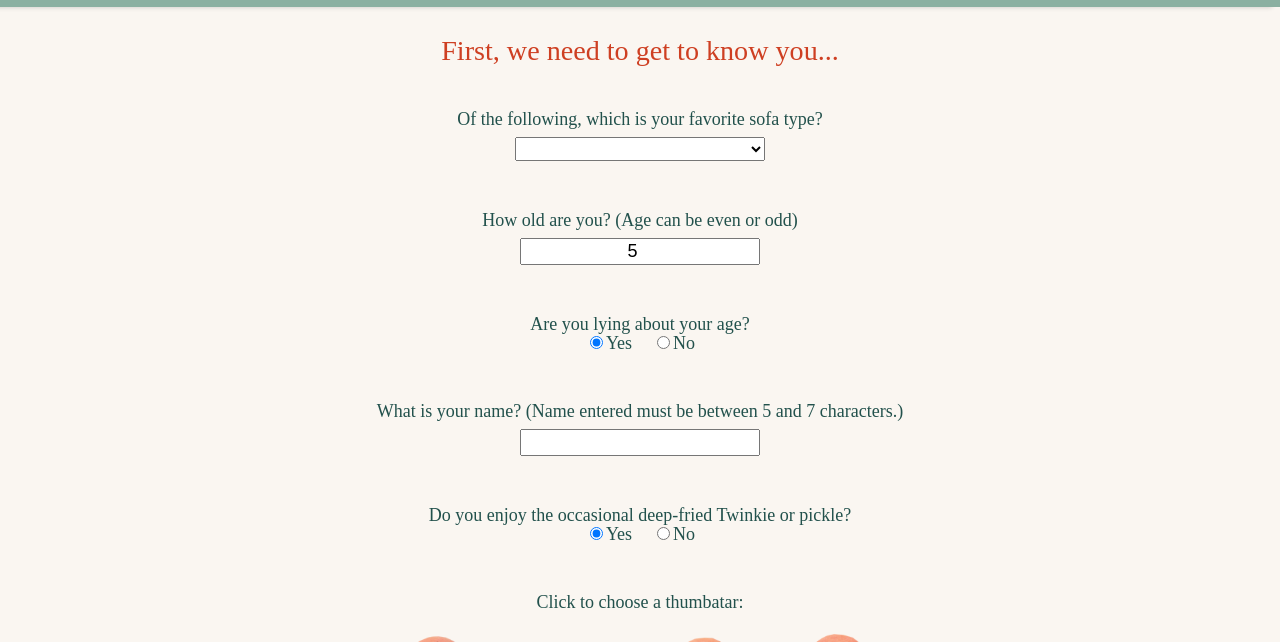
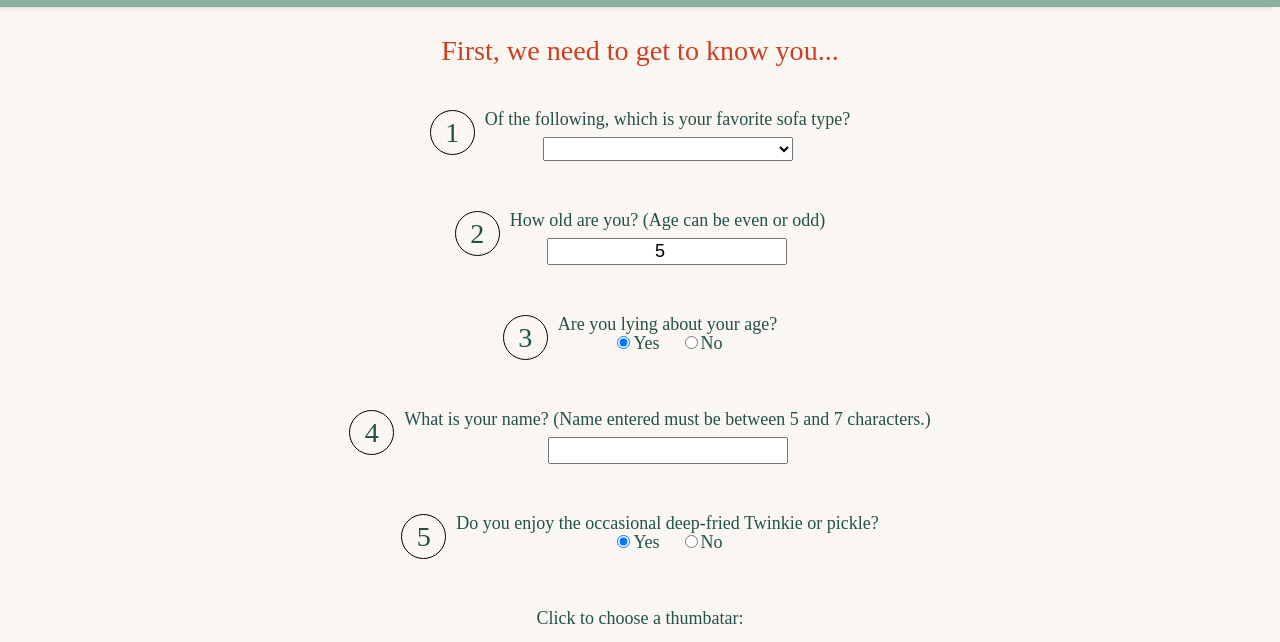
Before and after one commit to braxtonlemmon/become-thumb-one, a Gatsby site: page /get-to-know-you in a window 1280 px wide. Shown: the part 83-725 px from the top of the page. Built offline with nearby package versions, Linux system fonts and the light colour scheme; Gatsby itself is replaced by a stand-in of ours; a web font is replaced by a local one.

Commit message:
Update styling of GetToKnowYouForm

```diff
--- a/src/components/GetToKnowYou/GetToKnowYouForm.jsx
+++ b/src/components/GetToKnowYou/GetToKnowYouForm.jsx
@@ -52,7 +52,37 @@ const Block = styled.div`
   input {
     text-align: center;
   }
-  max-width: 600px;
+  max-width: 750px;
+`;
+
+const BlockRow = styled.div`
+  display: flex;
+  align-items: flex-start;
+  justify-content: flex-start;
+  /* gap: 15px; */
+  .question-content {
+    display: flex;
+    flex-direction: column;
+    /* justify-content: center; */
+    align-items: center;
+    gap: 9px;
+    text-align: center;
+    input {
+      text-align: center;
+    }
+  }
+`;
+
+const Num = styled.div`
+  display: flex;
+  justify-content: center;
+  align-items: center;
+  border-radius: 50%;
+  border: 1px solid black;
+  width: 45px;
+  height: 45px;
+  font-size: ${props => props.theme.fontSizes.three};
+  margin-right: 10px;
 `;
 
 const RadioSection = styled.fieldset`
@@ -157,6 +187,9 @@ function GetToKnowYouForm() {
       <h1>First, we need to get to know you...</h1>
       <Form onSubmit={handleSubmit(onSubmit)}>
         <Block>
+          <BlockRow>
+            <Num>1</Num>
+            <div className="question-content">
               <label htmlFor="sofa">
                 Of the following, which is your favorite sofa type?
               </label>
@@ -173,10 +206,15 @@ function GetToKnowYouForm() {
                   <option value="sectional">Beige Sectional</option>
               </select>
               {errors.sofa && <Error>{errors.sofa.message}</Error>}
+            </div>
+          </BlockRow>
         </Block>
 
 
         <Block>
+          <BlockRow>
+            <Num>2</Num>
+            <div className="question-content">
               <label htmlFor="age">How old are you? (Age can be even or odd)</label>
               <input
                 type="number"
@@ -190,10 +228,15 @@ function GetToKnowYouForm() {
                 }
               ></input>
               {errors.age && <Error>{errors.age.message}</Error>}
+            </div>
+          </BlockRow>
         </Block>
 
 
         <Block>
+          <BlockRow>
+            <Num>3</Num>
+            <div className="question-content">
               <RadioSection>
                 <legend>Are you lying about your age?</legend>
                 <Row>
@@ -222,9 +265,14 @@ function GetToKnowYouForm() {
                 </Row>
               </RadioSection>
               {errors.trueAge && <Error>{errors.trueAge.message}</Error>}
+            </div>
+          </BlockRow>
         </Block>
 
         <Block>
+          <BlockRow>
+            <Num>4</Num>
+            <div className="question-content">
               <label htmlFor="name">What is your name? (Name entered must be between 5 and 7 characters.)</label>
               <input
                 type="text"
@@ -239,9 +287,14 @@ function GetToKnowYouForm() {
                 }
               />
               {errors.name && <Error>{errors.name.message}</Error>}
+            </div>
+          </BlockRow>
         </Block>
 
         <Block>
+          <BlockRow>
+            <Num>5</Num>
+            <div className="question-content">
               <RadioSection>
               <legend>Do you enjoy the occasional deep-fried Twinkie or pickle?</legend>
                 <Row>
@@ -270,6 +323,8 @@ function GetToKnowYouForm() {
                 </Row>
               </RadioSection>
               {errors.enjoyFried && <Error>{errors.enjoyFried.message}</Error>}
+            </div>
+          </BlockRow>
         </Block>
 
         <Block>
```
Lines whose indentation alone changed are shown as unchanged.
